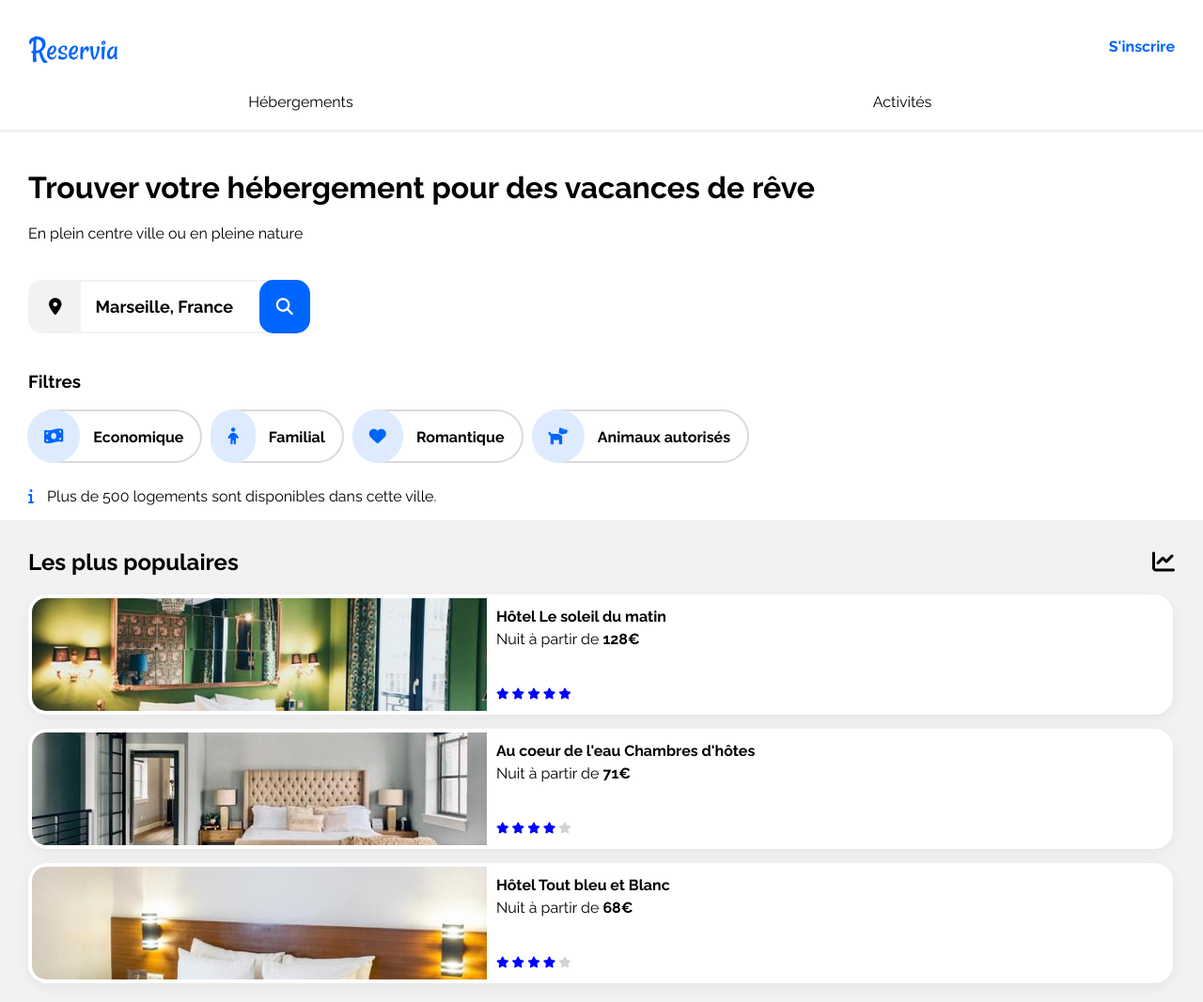
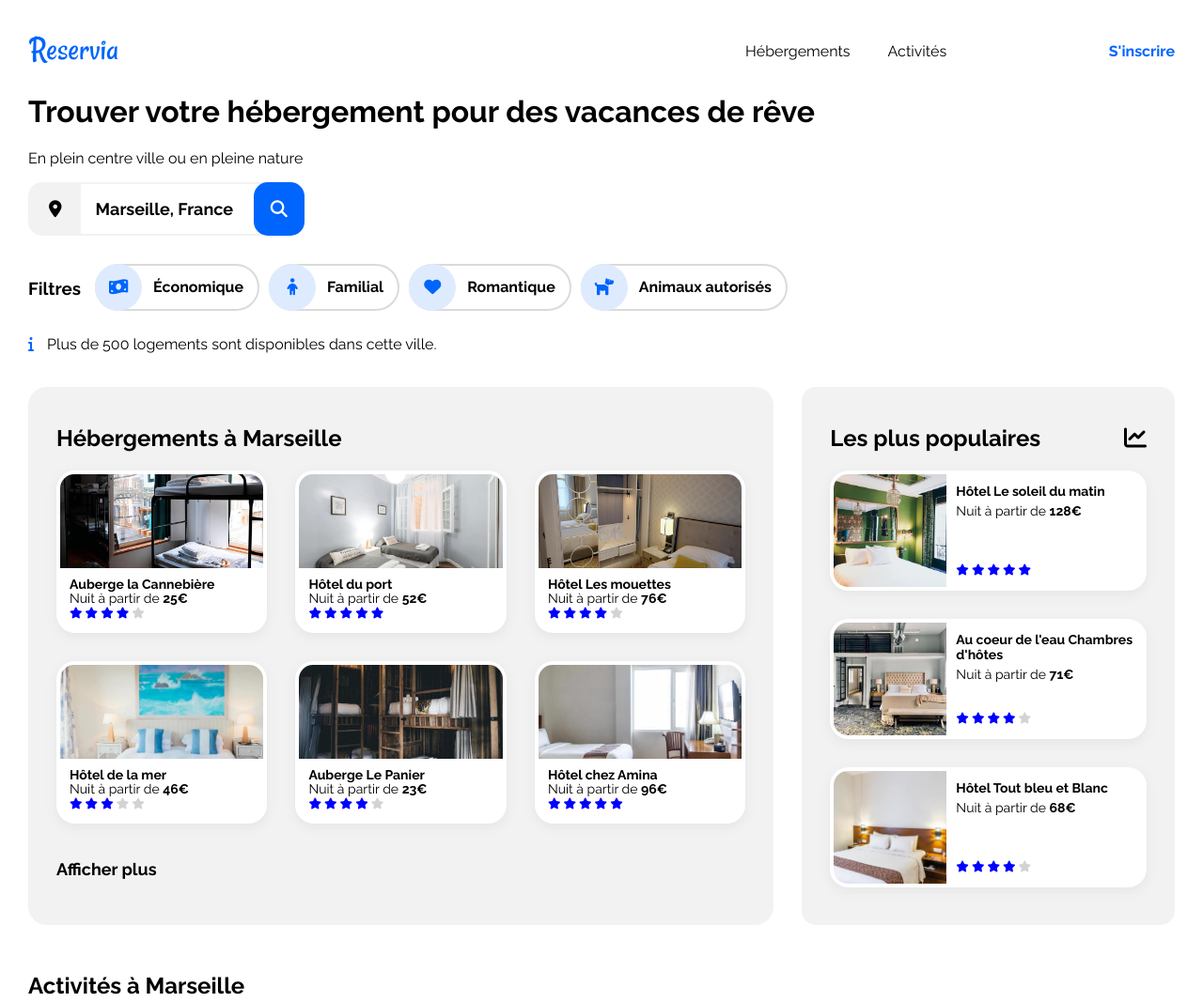
Before and after one commit to MickaelM94/Integration_Maquette_Reservia, a plain HTML site: page index.html in a window 1280 px wide. Shown: the top 1067 px of the page at 94% size. Drawn offline with Linux system fonts and the light colour scheme.

Commit message:
reservia v1

```diff
--- a/index.html
+++ b/index.html
@@ -18,20 +18,23 @@
   </head>
   <body>
     <header>
+      <!-- == NAV BAR -->
       <nav>
-        <a class="logo" href=""
-          ><img src="images/logo/Reservia.svg" alt="Logo de Reservia"
-        /></a>
+        <a class="logo" href="#">
+          <img src="images/logo/Reservia.svg" alt="Logo de Reservia"/>
+        </a>
         <a class="register" href="#">S'inscrire</a>
         <div class="linkBlock">
           <a href="#housingBlock">Hébergements</a>
           <a href="#activityBlock">Activités</a>
         </div>
       </nav>
-
+      <div>
         <h1>Trouver votre hébergement pour des vacances de rêve</h1>
-      <p>En plein centre ville ou en pleine nature</p>
-
+      <p>
+        En plein centre ville ou en pleine nature
+      </p>
+      <!-- == SEARCH BAR -->
       <form class="searchBar" action="/search" method="post">
         <label class="searchIcone" for="city"
           ><i class="fas fa-map-marker-alt"></i
@@ -41,43 +44,63 @@
           <i class="fas fa-search"></i>
         </button>
       </form>
-
+      <!-- == FILTER BLOCK -->
       <div class="filterBlock">
         <h3>Filtres</h3>
         <div class="filterList">
+          <!-- FILTER CARD #1 -->
           <div class="filterCard">
-            <span class="filterIcone"
-              ><i class="fas fa-money-bill-wave"></i
-            ></span>
-            <a class="filterText" href="#">Economique</a>
+            <div class="filterIcone">
+              <p><i class="fas fa-money-bill-wave"></i></p>
             </div>
-
+            <div class="filterText">
+              <a href="#">Économique</a>
+            </div>
+          </div>
+          <!-- FILTER CARD #2 -->
           <div class="filterCard">
-            <span class="filterIcone"><i class="fas fa-child"></i></span>
-            <a class="filterText" href="#">Familial</a>
+            <div class="filterIcone">
+              <p><i class="fas fa-child"></i></p>
             </div>
-
+            <div class="filterText">
+              <a href="#">Familial</a>
+            </div>
+          </div>
+          <!-- FILTER CARD #3 -->
           <div class="filterCard">
-            <span class="filterIcone"><i class="fas fa-heart"></i></span>
-            <a class="filterText" href="#">Romantique</a>
+            <div class="filterIcone">
+              <p><i class="fas fa-heart"></i></p>
             </div>
-
+            <div class="filterText">
+              <a href="#">Romantique</a>
+            </div>
+          </div>
+          <!-- FILTER CARD #4 -->
           <div class="filterCard">
-            <span class="filterIcone"><i class="fas fa-dog"></i></span>
-            <a class="filterText" href="#">Animaux autorisés</a>
+            <div class="filterIcone">
+              <p><i class="fas fa-dog"></i></p>
+            </div>
+            <div class="filterText">
+              <a href="#">Animaux autorisés</a>
             </div>
           </div>
         </div>
+      </div>
+      <!-- INFO -->
       <p>
         <span class="infoIcone"><i class="fas fa-info"></i></span> Plus de 500
         logements sont disponibles dans cette ville.
       </p>
+      </div>
     </header>
     <main>
+      <!-- == POPULAR BLOCK -->
       <div class="containerFlex">
         <section id="popularBlock">
+          <div class="titleBlock">
             <h2>Les plus populaires</h2>
-          <span class="popularIcone"><i class="fas fa-chart-line"></i></span>
+          <p class="popularIcone"><i class="fas fa-chart-line"></i></p>
+          </div>
           <div class="popularList">
             <!-- POPULAR CARD #1 -->
             <a class="linkDiv" href="#" target="_blank">
@@ -157,7 +180,7 @@
             </a>
           </div>
         </section>
-
+        <!-- == HOUSING BLOCK -->
         <section id="housingBlock">
           <h2>Hébergements à Marseille</h2>
           <div class="housingList">
@@ -302,16 +325,18 @@
               </div>
             </a>
           </div>
-          <p class="showMore">Afficher plus</p>
+          <a class="showMore" href="#">
+            <p >Afficher plus</p>
+          </a>
         </section>
       </div>
-
+      <!-- == ACTIVITY BLOCK -->
       <section id="activityBlock">
         <h2>Activités à Marseille</h2>
         <div class="activityList">
           <!-- ACTIVITY CARD #1 -->
           <a class="linkDiv" href="#" target="_blank">
-            <div class="activityCard shadow">
+            <div class="activityCard twoRows shadow">
               <img
                 src="images/activites/4_small/reno-laithienne-QUgJhdY5Fyk-unsplash.jpg"
                 alt="Image représentant le Vieux Port"
@@ -319,11 +344,11 @@
               <p class="activityCardText">Vieux port</p>
             </div>
           </a>
+          <div class="doubleCard">
             <!-- ACTIVITY CARD #2 -->
             <a class="linkDiv" href="#" target="_blank">
               <div class="activityCard  shadow">
                 <img
-                class="imgFlex"
                   src="images/activites/4_small/paul-hermann-QFTrLdQIRhI-unsplash.jpg"
                   alt="Image représentant le Fort de Pomègues"
                 />
@@ -334,16 +359,16 @@
             <a class="linkDiv" href="#" target="_blank">
               <div class="activityCard shadow">
                 <img
-                class="imgFlex"
                   src="images/activites/4_small/kevin-hikari-rV_Qd1l-VXg-unsplash.jpg"
                   alt="Image représentant l'Îles du Frioul"
                 />
                 <p class="activityCardText">Îles du Frioul</p>
               </div>
             </a>
+          </div>
           <!-- ACTIVITY CARD #4 -->
           <a class="linkDiv" href="#" target="_blank">
-            <div class="activityCard shadow">
+            <div class="activityCard twoRows shadow">
               <img
                 src="images/activites/4_small/kilyan-sockalingum-NR8-cBCN3aI-unsplash.jpg"
                 alt="Image représentant le Parc National des Calanques"
@@ -351,11 +376,11 @@
               <p class="activityCardText">Parc National des Calanques</p>
             </div>
           </a>
+          <div class="doubleCard">
             <!-- ACTIVITY CARD #5 -->
             <a class="linkDiv" href="#" target="_blank">
               <div class="activityCard shadow">
                 <img
-                class="imgFlex"
                   src="images/activites/4_small/florian-wehde-xW9e8gdotxI-unsplash.jpg"
                   alt="Image représentant Notre-Dame-de-la-Garde"
                 />
@@ -366,7 +391,6 @@
             <a class="linkDiv" href="#" target="_blank">
               <div class="activityCard shadow">
                 <img
-                class="imgFlex"
                   src="images/activites/4_small/lena-paulin-wH2-EJoDcV0-unsplash.jpg"
                   alt="Image représentant le Parc Longchamp"
                 />
@@ -374,8 +398,12 @@
               </div>
             </a>
           </div>
+        </div>
       </section>
+    </main>
+      <!-- == FOOTER -->
       <footer>
+        <div class="footerBlock">
           <div>
             <p class="footerTitle">A propos</p>
             <ul>
@@ -394,12 +422,11 @@
           <div>
             <p class="footerTitle">Assistance</p>
             <ul>
-            <li><a href="#">Centre d'aidee</a></li>
+              <li><a href="#">Centre d'aide</a></li>
               <li><a href="#">Nous contacter</a></li>
             </ul>
           </div>
-        <div></div>
+        </div>
       </footer>
-    </main>
   </body>
 </html>
--- a/style.css
+++ b/style.css
@@ -1,7 +1,14 @@
-/* ------- BASIC SECTIONS ------- */
+/*
+  SECTIONS NAVIGATION : CTRL+F "=="
+  RSPONSIVE'S SECTIONS NAVIGATION : CTRL+F "++"
+  BREAK POINTS : 500px / 625px / 710px / 750px / 920px / 1200px
+ */
+
+/* ------- == BASIC SECTIONS ------- */
 
 * {
   font-family: "Raleway", sans-serif;
+  box-sizing: border-box;
 }
 
 body {
@@ -9,28 +16,28 @@ body {
   padding: 0px;
 }
 
-header {
+header > div {
   padding: 0px 30px;
 }
 
 h2 {
-  display: inline;
+  margin: 0px;
 }
 
-/* ------- NAV ------- */
+/* ------- == NAV BAR ------- */
 
 nav {
-  padding-top: 30px;
-  margin-bottom: 70px;
-}
-
-.navTop {
-  display: flex;
-  justify-content: space-between;
+  display: grid;
+  grid-template-columns: repeat(3, 1fr);
+  grid-template-rows: repeat(2, 1fr);
+  height: 140px;
 }
 
 .logo {
   transition-duration: 0.4s;
+  grid-column: 1;
+  grid-row: 1;
+  margin: 30px 0px 0px 30px;
 }
 
 .logo:hover {
@@ -39,12 +46,13 @@ nav {
 }
 
 .register {
-  float: right;
   font-weight: bold;
   color: #0065fc;
   text-decoration: none;
-  margin-top: 10px;
+  margin: 45px 30px 0px 20px;
   transition-duration: 0.4s;
+  grid-column: 4;
+  grid-row: 1;
 }
 
 .register:hover {
@@ -54,14 +62,18 @@ nav {
 
 .linkBlock {
   display: flex;
-  margin: 0px -30px -30px -30px;
+  grid-column: 1/5;
+  justify-content: flex-end;
+  grid-row: 2;
+  width: 100%;
+  margin-top: 20px;
 }
 
 .linkBlock > a {
   text-decoration: none;
   display: inline-block;
-  width: 50%;
-  padding: 20px 30px;
+  width: 100%;
+  height: 40px;
   border-bottom: solid 3px #f2f2f2;
   color: black;
   text-align: center;
@@ -74,15 +86,14 @@ nav {
   transition-duration: 0.4s;
 }
 
-/* ------- SEARCH BAR ------- */
+/* ------- == SEARCH BAR ------- */
 
 form {
   color: black;
-  padding: 10px 0px;
 }
 
 .searchBar {
-  margin: 30px 0px;
+  margin-bottom: 30px;
 }
 
 .searchIcone {
@@ -102,12 +113,11 @@ form {
   font-weight: bold;
   color: black;
   outline: none;
-  width: 170px;
+  width: 200px;
 }
 
 .searchText::placeholder {
   color: black;
-
 }
 
 .searchBtn {
@@ -134,7 +144,7 @@ form {
   transition-duration: 0.4s;
 }
 
-/* ------- FILTER ------- */
+/* ------- == FILTER ------- */
 
 .filterList {
   display: flex;
@@ -146,50 +156,68 @@ form {
 
 .filterCard {
   border: 2px solid #d1d0d0c7;
-  border-left: none;
-  padding: 16px 18px 16px 0px;
   border-radius: 70px;
   transition-duration: 0.2s;
+  height: 50px;
+  display: flex;
 }
 
 .filterCard:hover {
-  display: block;
   border: 2px solid #deebff;
   background-color: #deebff;
-  border-left: none;
 }
 
 .filterIcone {
-  padding: 18px;
-  margin-left: -1px;
+  background-color: #deebff;
+  border-radius: 70px;
+  height: 50px;
+  width: 50px;
+  display: flex;
+  position: relative;
+  left: -2px;
+  top: -2px;
+}
+
+.filterIcone > p {
+  margin: auto;
   font-size: 18px;
-  background-color: #deebff;
-  border-radius: 50px;
   color: #0065fc;
 }
 
 .filterText {
+  display: flex;
+}
+
+.filterText > a {
   text-decoration: none;
   color: black;
   font-weight: bold;
-  margin-left: 10px;
+  padding: 13px 15px 0px 10px;
+  height: 100%;
+  width: 100%;
   transition-duration: 0.2s;
 }
 
-.filterText:hover {
+.filterText > a:hover {
   color: #0065fc;
 }
 
-/* ------- POPULAR ------- */
+/* ------- == POPULAR ------- */
 
 #popularBlock {
   background-color: #f2f2f2;
-  padding: 30px;
+  padding: 40px 30px;
+}
+
+.titleBlock {
+  display: flex;
+  justify-content: space-between;
+  height: auto;
 }
 
 .popularIcone {
-  float: right;
   font-size: 24px;
+  margin: 0px;
 }
 
 .popularList {
@@ -204,8 +232,8 @@ form {
   padding: 4px;
   border-radius: 20px;
   background-color: white;
+  height: auto;
   width: 100%;
-  height: auto;
 }
 
 .popularCard > img {
@@ -217,15 +245,14 @@ form {
 }
 
 .popularCardText {
-  padding: 10px;
   flex-direction: column;
   display: flex;
   justify-content: space-between;
+  padding: 10px 10px 10px 20px;
 }
 
-.popularCardText > div > p {
+.popularCardText p {
   margin: 0px;
-  font-weight: 14px;
 }
 
 .popularTitle {
@@ -233,18 +260,18 @@ form {
   padding-bottom: 5px;
 }
 
-/* ------- HOUSING ------- */
+/* ------- == HOUSING ------- */
 
 #housingBlock {
   border-radius: 20px;
-  padding: 30px;
+  padding: 40px 30px 0px 30px;
 }
 
 .housingList {
   display: flex;
   flex-wrap: wrap;
+  padding: 20px 0px;
   row-gap: 15px;
-  padding: 20px 0px;
 }
 
 .housingList > a {
@@ -273,24 +300,28 @@ form {
 .housingCardText > * {
   display: block;
   margin-top: -15px;
-  font-weight: 14px;
+  font-size: 14px;
 }
 
 .housingTitle {
   font-weight: bold;
 }
 
-/* ------- ACTIVITY ------- */
+/* ------- == ACTIVITY ------- */
 
 #activityBlock {
-  padding: 0px 30px;
+  padding: 40px 30px 30px 30px;
 }
 
 .activityList {
   display: flex;
   flex-wrap: wrap;
   row-gap: 10px;
-  padding: 20px 0px;
+  padding-top: 30px;
+}
+
+.doubleCard {
+  display: contents;
 }
 
 .activityCard {
@@ -310,10 +341,10 @@ form {
 .activityCardText {
   padding: 0px 20px 20px 20px;
   font-weight: bold;
-  font-weight: 14px;
+  font-size: 14px;
 }
 
-/* ------- OTHERS ------- */
+/* ------- == OTHERS ------- */
 
 .filters {
   width: auto;
@@ -327,7 +358,20 @@ form {
   color: #0065fc;
 }
 
-.showMore,
+.showMore {
+  font-size: 18px;
+  margin-bottom: 0px;
+  text-decoration: none;
+  font-weight: bold;
+  color: black;
+  transition-duration: 0.2s;
+}
+
+.showMore:hover {
+  color: #0065fc;
+  transition-duration: 0.2s;
+}
+
 .price {
   font-weight: bold;
 }
@@ -345,11 +389,10 @@ form {
 }
 
 .linkDiv {
-  height: 100%;
+  height: auto;
   width: 100%;
   text-decoration: none;
   color: black;
-  padding-right: 10px;
 }
 
 .activityBlock > .activityList > a {
@@ -370,7 +413,7 @@ form {
   transition-duration: 0.4s;
 }
 
-/* ------- FOOTER ------- */
+/* ------- == FOOTER ------- */
 
 footer {
   background-color: #f2f2f2;
@@ -378,8 +421,8 @@ footer {
   padding: 40px 40px 20px 40px;
 }
 
-footer > div {
-  margin-bottom: 40px;
+.footerBlock > div {
+  margin-bottom: 30px;
 }
 
 .footerTitle {
@@ -387,105 +430,280 @@ footer > div {
   margin-bottom: 10px;
 }
 
-footer > div > ul {
+.footerBlock > div > ul {
   margin-left: -40px;
 }
 
-footer > div > ul > li > a {
+.footerBlock > div > ul > li {
+  text-decoration: none;
+  list-style: none;
+}
+
+.footerBlock > div > ul > li > a {
   text-decoration: none;
   line-height: 25px;
   color: black;
   transition-duration: 0.2s;
 }
 
-footer > div > ul > li > a:hover {
+.footerBlock > div > ul > li > a:hover {
   text-decoration: none;
   line-height: 25px;
   color: grey;
 }
 
-footer > div > ul > li {
-  text-decoration: none;
-  list-style: none;
+/* ------- RESPONSIVES ------- */
+
+@media screen and (min-width: 500px) {
+
+  /* ------- ++ POPULAR 500px ------- */
+
+  .popularList {
+    display: grid;
+    grid-template-columns: repeat(2, 1fr);
+    column-gap: 30px;
+    row-gap: 30px;
+  }
+
+  .popularList > * {
+    display: flex;
+  }
+
+  .popularCard {
+    display: block;
+  }
+
+  .popularCard > img {
+    border-top-left-radius: 15px;
+    border-top-right-radius: 15px;
+    border-bottom-left-radius: 0px;
+    object-fit: cover;
+    height: 120px;
+    width: 100%;
+  }
+
+  .popularCardText {
+    padding: 10px;
+    flex-direction: column;
+    display: flex;
+    justify-content: space-between;
+  }
+
+  .popularCardText > div > p {
+    margin: 0px;
+    font-size: 14px;
+  }
+
+  .popularTitle {
+    font-weight: bold;
+    padding-bottom: 5px;
+    height: 40px;
+  }
+
+  /* ------- ++ HOUSING 500px ------- */
+
+  .housingList {
+    display: grid;
+    grid-template-columns: repeat(2, 1fr);
+    column-gap: 30px;
+    row-gap: 30px;
+  }
+
+  /* ------- ++ ACTIVITY 500px ------- */
+
+  .activityList {
+    display: grid;
+    grid-template-columns: repeat(2, 1fr);
+    column-gap: 30px;
+    row-gap: 10px;
+  }
+
+  .activityCardText {
+    height: auto;
+  }
 }
 
-/* ------- RESPONSIVES ------- */
+@media screen and (min-width: 625px) {
 
-/** @media screen and (min-width: 1100px) {
+  /* ------- ++ NAV BAR 625px ------- */
+
+  nav {
+    grid-template-rows: 1fr;
+    height: auto;
+  }
+
+  .linkBlock {
+    grid-column: 3/4;
+    grid-row: 1;
+    margin: 0px;
+    padding: 0px;
+    width: fit-content;
+  }
+
+  .linkBlock > a {
+    width: auto;
+    border-bottom: none;
+    border-top: solid 3px #fff;
+    padding: 42px 20px 0px 20px;
+  }
+
+  .linkBlock > a:hover {
+    border-top: solid 3px #0065fc;
+    color: #0065fc;
+    border-bottom: none;
+    transition-duration: 0.4s;
+  }
+
+  /* ------- ++ ACTIVITY 625px ------- */
+
+  .activityCardText {
+    height: auto;
+  }
+
+}
+
+@media screen and (min-width: 710px) {
+
+  /* ------- ++ POPULAR 710px ------- */
+
+  .popularTitle {
+    height: auto;
+  }
+}
+
+@media screen and (min-width: 750px){
+
+  /* ------- ++ POPULAR 750px ------- */
+
+  .popularList {
+    display: grid;
+    grid-template-columns: repeat(3, 1fr);
+    column-gap: 30px;
+    row-gap: 30px;
+  }
+
+  .popularTitle {
+    height: 40px;
+  }
+
+  /* ------- ++ HOUSING 750px ------- */
+
+  .housingList {
+    display: grid;
+    grid-template-columns: repeat(3, 1fr);
+    column-gap: 30px;
+    row-gap: 30px;
+  }
+
+  /* ------- ++ ACTIVITY 750px ------- */
+
+  .activityList {
+    display: grid;
+    grid-template-columns: repeat(3, 1fr);
+    column-gap: 30px;
+    row-gap: 10px;
+  }
+
+  .activityCardText {
+    height: auto;
+  }
+
+   /* ------- ++ FOOTER 750px ------- */
+
+   .footerBlock {
+    display: flex;
+    justify-content: space-between;
+    max-width: 900px;
+  }
+}
+
+@media screen and (min-width: 920px) {
+
+   /* ------- ++ FILTER 920px ------- */
+
+   .filterBlock {
+    display: flex;
+  }
+
+  .filterBlock > h3 {
+    margin: 15px 15px 0px 0px;
+  }
+}
+
+@media screen and (min-width: 1200px) {
+
   .containerFlex {
-    display: flex;
-    padding: 30px;
-    column-gap: 15px;
+    padding: 20px 30px;
+    display: grid;
+    grid-template-columns:  2fr 1fr;
+    column-gap: 30px;
+    width: 100%;
   }
+
+  /* ------- ++ HOUSING 1200px ------- */
 
   #housingBlock {
     order: 1;
-    background: #f2f2f2;
-    width: 67%;
+    background-color: #f2f2f2;
   }
 
-  .housingList {
-    column-gap: 15px;
-    flex-wrap: wrap;
+  .housingCard > img {
+    height: 100px;
   }
 
-  .housingList > a {
-    display: flex;
-    width: 33%;
-  }
-
-  .housingCard {
-  }
+  /* ------- ++ POPULAR 1200px ------- */
 
   #popularBlock {
     order: 2;
     border-radius: 15px;
-    width: 33%;
   }
 
-} **/
+  .popularList {
+    display: flex;
+    row-gap: 30px;
+  }
 
-@media screen and (min-width : 730px) {
+  .popularList > a {
+    width: 100%;
+    padding: 0px;
+  }
+
+  .popularCard {
+    display: flex;
+  }
 
   .popularCard > img {
-    width: 40%;
+    border-top-left-radius: 15px;
+    border-bottom-left-radius: 15px;
+    border-bottom-right-radius: 0px;
+    border-top-right-radius: 0px;
+    object-fit: cover;
+    height: 120px;
+    width: 120px;
   }
 
-  .housingList {
-    row-gap: 30px;
-    column-gap: 20px;
+  .popularTitle {
+    height: auto;
   }
 
-  .housingList > a {
-    width: 47%;
+  /* ------- ++ ACTIVITY 1200px ------- */
+
+  #activityBlock {
+    order: 3;
+    padding-top: 30px;
   }
 
   .activityList {
-    column-gap: 20px;
-    row-gap: 15px;
-  }
-  .activityList > a {
-    width: 47%;
+    display: grid;
+    grid-template-columns: repeat(4, 1fr);
   }
 
-}
-
-@media screen and (min-width : 900px) {
-
-  .activityList {
-    column-gap: 20px;
-    row-gap: 15px;
+  .twoRows > img {
+    height: 375px;
   }
 
-  .activityList > a {
-    width: 22%;
-  }
-
-  .activityCard > img {
-    height: 300px;
-  }
-
-  .imgFlex {
-    height: 150px;
+  .doubleCard {
+    display: flex;
+    flex-direction: column;
   }
 }
```
Also changed, not shown: 1 other file. Lines whose indentation alone changed are shown as unchanged.
